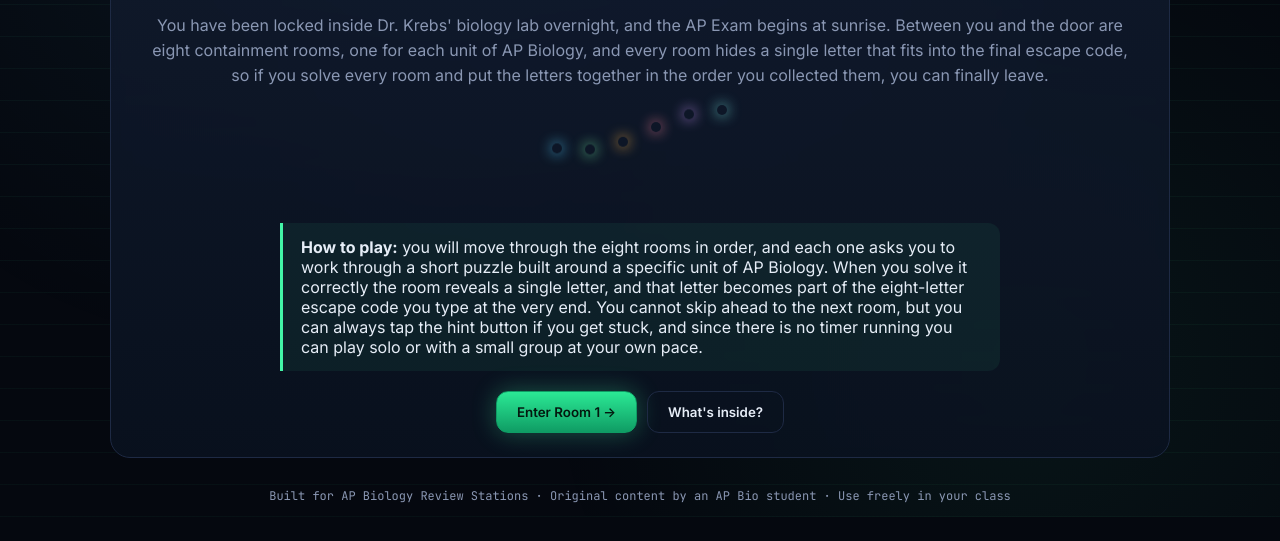
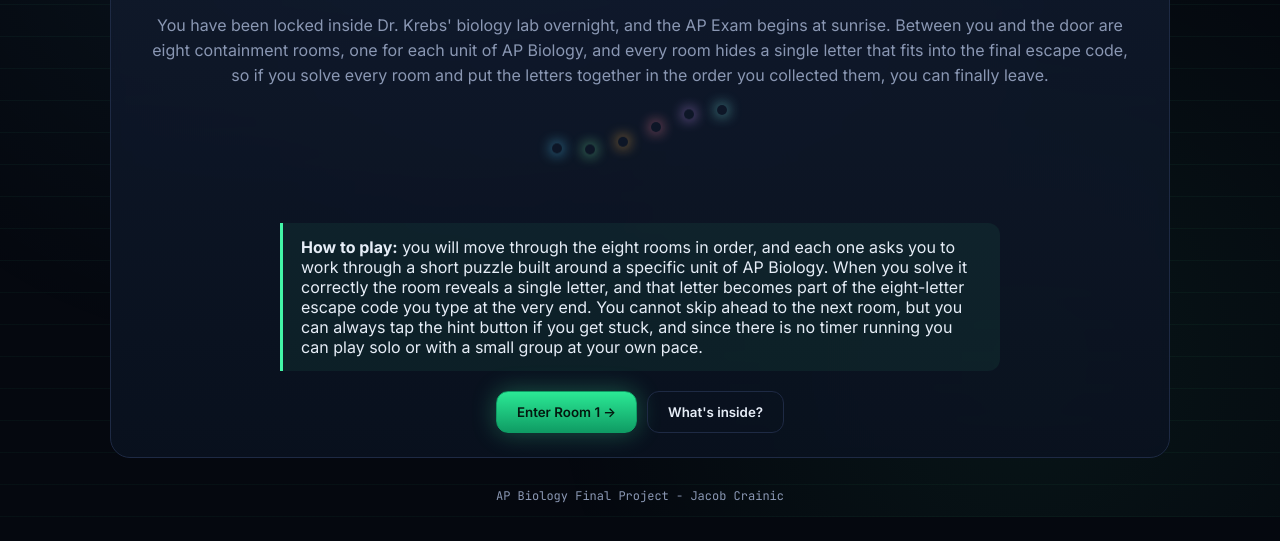
Before and after one commit to human-vc/cell-lab-breakout, a plain HTML site: page index.html in a window 1280 px wide. Shown: the part 283-824 px from the top of the page. Drawn offline with Linux system fonts and the light colour scheme.

Commit message:
update footer to project credit

```diff
--- a/index.html
+++ b/index.html
@@ -1300,7 +1300,7 @@
   </section>
 
   <div class="footnote">
-    Built for AP Biology Review Stations · Original content by an AP Bio student · Use freely in your class
+    AP Biology Final Project - Jacob Crainic
   </div>
 </div>
 
```
